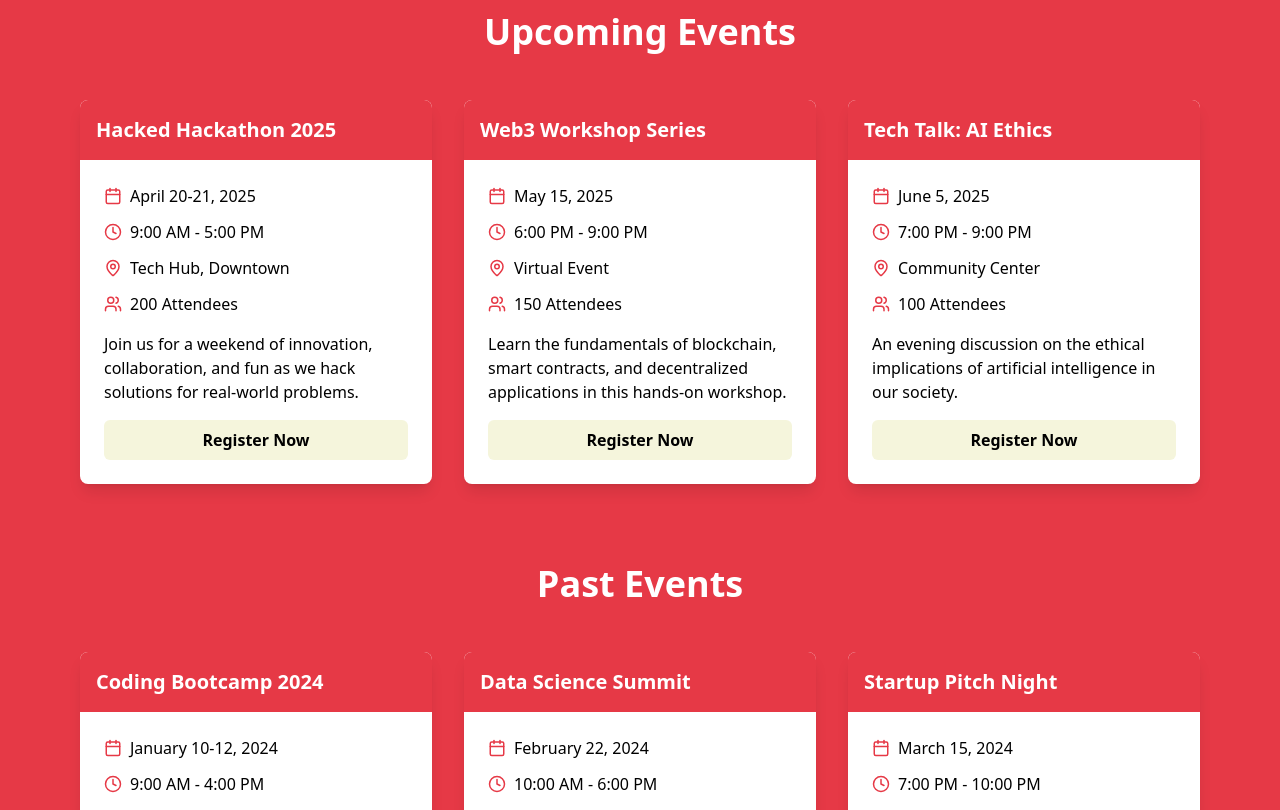
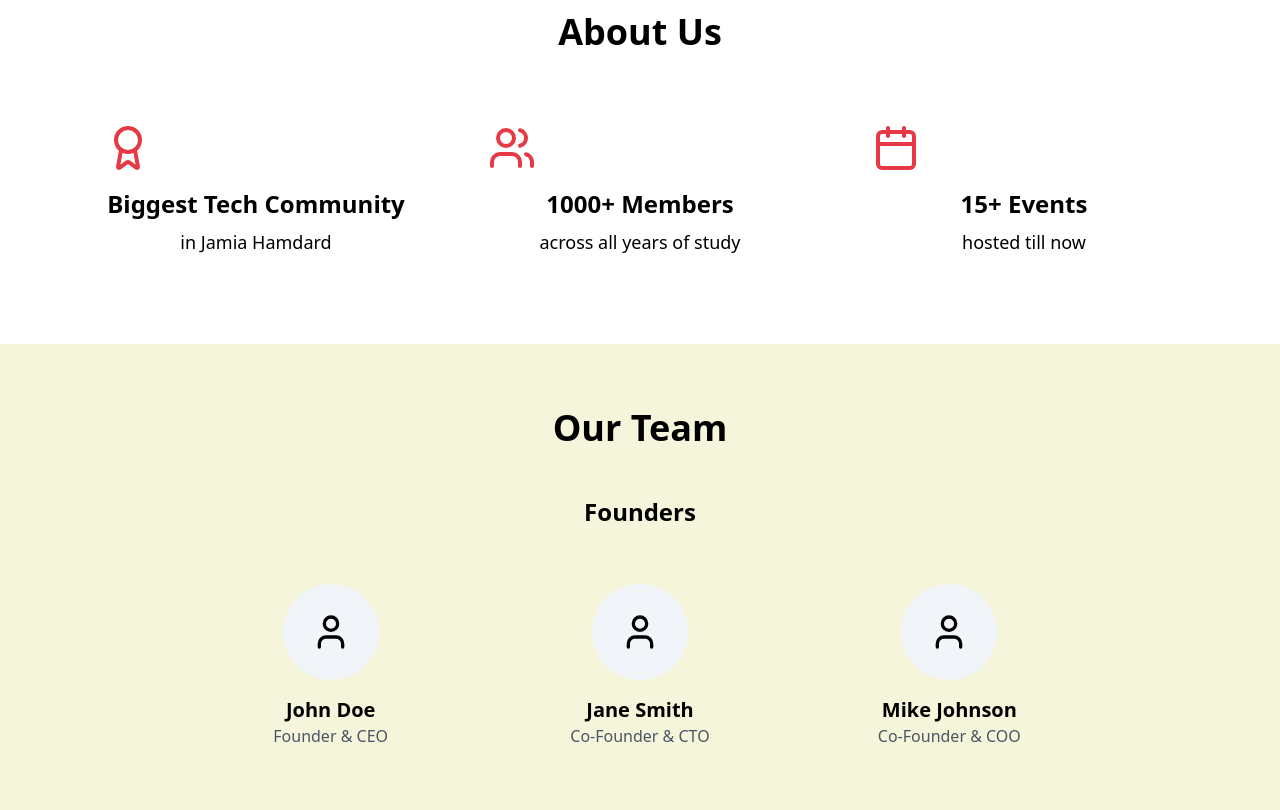
Before and after one commit to saadakhtr29/Hacked-Community-Website, a React (Vite) app: page / in a window 1280 px wide. Shown: the part 980-1790 px from the top of the page. Built offline with nearby package versions, Linux system fonts and the light colour scheme.

Commit message:
feat: Add about and team sections
Adds about and team sections to the homepage, including highlights, founder/team member displays, and a call to action for joining.

```diff
--- /dev/null
+++ b/src/components/About.tsx
@@ -0,0 +1,44 @@
+
+import React from 'react';
+import { Users, Calendar, Award } from 'lucide-react';
+
+const About = () => {
+  const highlights = [
+    {
+      icon: <Award className="w-12 h-12 text-hacked-red mb-4" />,
+      title: "Biggest Tech Community",
+      description: "in Jamia Hamdard"
+    },
+    {
+      icon: <Users className="w-12 h-12 text-hacked-red mb-4" />,
+      title: "1000+ Members",
+      description: "across all years of study"
+    },
+    {
+      icon: <Calendar className="w-12 h-12 text-hacked-red mb-4" />,
+      title: "15+ Events",
+      description: "hosted till now"
+    }
+  ];
+
+  return (
+    <div className="text-center">
+      <h2 className="text-4xl font-bold mb-12">About Us</h2>
+      <div className="grid grid-cols-1 md:grid-cols-3 gap-8 max-w-6xl mx-auto">
+        {highlights.map((highlight, index) => (
+          <div
+            key={index}
+            className="p-6 rounded-lg transform transition-all duration-300 hover:-translate-y-2 animate-fade-in"
+            style={{ animationDelay: `${index * 200}ms` }}
+          >
+            {highlight.icon}
+            <h3 className="text-2xl font-bold mb-2">{highlight.title}</h3>
+            <p className="text-lg">{highlight.description}</p>
+          </div>
+        ))}
+      </div>
+    </div>
+  );
+};
+
+export default About;
--- a/src/components/Navbar.tsx
+++ b/src/components/Navbar.tsx
@@ -26,6 +26,8 @@ const Navbar = () => {
 
   const navItems = [
     { name: 'Home', href: '#hero' },
+    { name: 'About', href: '#about' },
+    { name: 'Team', href: '#team' },
     { name: 'Events', href: '#events' },
     { name: 'Blog', href: '#blog' },
     { name: 'Contact', href: '#contact' },
--- a/src/components/Section.tsx
+++ b/src/components/Section.tsx
@@ -1,11 +1,10 @@
-
 import React, { useEffect, useRef, ReactNode } from 'react';
 
 interface SectionProps {
   id: string;
   className?: string;
   children: ReactNode;
-  backgroundColor: 'beige' | 'red' | 'black';
+  backgroundColor: 'beige' | 'red' | 'black' | 'white';
   textColor?: 'white' | 'black';
 }
 
@@ -46,6 +45,7 @@ const Section: React.FC<SectionProps> = ({
     beige: 'bg-hacked-beige',
     red: 'bg-hacked-red',
     black: 'bg-hacked-black',
+    white: 'bg-white',
   };
 
   const textColorMap = {
--- /dev/null
+++ b/src/components/Team.tsx
@@ -0,0 +1,115 @@
+
+import React from 'react';
+import { Avatar, AvatarImage, AvatarFallback } from './ui/avatar';
+import { User } from 'lucide-react';
+
+interface TeamMember {
+  name: string;
+  role: string;
+  image?: string;
+}
+
+const Team = () => {
+  const founders: TeamMember[] = [
+    { name: 'John Doe', role: 'Founder & CEO' },
+    { name: 'Jane Smith', role: 'Co-Founder & CTO' },
+    { name: 'Mike Johnson', role: 'Co-Founder & COO' }
+  ];
+
+  const teams = {
+    'Graphic Team': Array.from({ length: 10 }, (_, i) => ({
+      name: `Designer ${i + 1}`,
+      role: 'Graphic Designer'
+    })),
+    'Management Team': Array.from({ length: 10 }, (_, i) => ({
+      name: `Manager ${i + 1}`,
+      role: 'Event Manager'
+    })),
+    'Social Media Team': Array.from({ length: 10 }, (_, i) => ({
+      name: `Social ${i + 1}`,
+      role: 'Social Media Expert'
+    })),
+    'Mentor Team': Array.from({ length: 10 }, (_, i) => ({
+      name: `Mentor ${i + 1}`,
+      role: 'Technical Mentor'
+    })),
+    'Content Team': Array.from({ length: 10 }, (_, i) => ({
+      name: `Writer ${i + 1}`,
+      role: 'Content Creator'
+    }))
+  };
+
+  const TeamSection = ({ title, members }: { title: string; members: TeamMember[] }) => (
+    <div className="mb-16">
+      <h3 className="text-2xl font-bold mb-8">{title}</h3>
+      <div className="grid grid-cols-2 md:grid-cols-3 lg:grid-cols-5 gap-6">
+        {members.map((member, index) => (
+          <div
+            key={index}
+            className="flex flex-col items-center p-4 rounded-lg transform transition-all duration-300 hover:-translate-y-2 animate-fade-in"
+            style={{ animationDelay: `${index * 100}ms` }}
+          >
+            <Avatar className="w-20 h-20 mb-4">
+              <AvatarImage src={member.image} alt={member.name} />
+              <AvatarFallback>
+                <User className="w-8 h-8" />
+              </AvatarFallback>
+            </Avatar>
+            <h4 className="font-semibold text-center">{member.name}</h4>
+            <p className="text-sm text-gray-600 text-center">{member.role}</p>
+          </div>
+        ))}
+      </div>
+    </div>
+  );
+
+  return (
+    <div>
+      <h2 className="text-4xl font-bold mb-12 text-center">Our Team</h2>
+
+      {/* Founders Section */}
+      <div className="mb-16">
+        <h3 className="text-2xl font-bold mb-8 text-center">Founders</h3>
+        <div className="grid grid-cols-1 md:grid-cols-3 gap-8 max-w-4xl mx-auto">
+          {founders.map((founder, index) => (
+            <div
+              key={index}
+              className="flex flex-col items-center p-6 rounded-lg transform transition-all duration-300 hover:-translate-y-2 animate-fade-in"
+              style={{ animationDelay: `${index * 200}ms` }}
+            >
+              <Avatar className="w-24 h-24 mb-4">
+                <AvatarImage src={founder.image} alt={founder.name} />
+                <AvatarFallback>
+                  <User className="w-10 h-10" />
+                </AvatarFallback>
+              </Avatar>
+              <h4 className="text-xl font-semibold">{founder.name}</h4>
+              <p className="text-gray-600">{founder.role}</p>
+            </div>
+          ))}
+        </div>
+      </div>
+
+      {/* Team Sections */}
+      {Object.entries(teams).map(([title, members]) => (
+        <TeamSection key={title} title={title} members={members} />
+      ))}
+
+      {/* Join Us Section */}
+      <div className="text-center mt-20">
+        <h3 className="text-2xl font-bold mb-4">Want to join us?</h3>
+        <p className="text-lg mb-8">Click the button below and register through our form</p>
+        <a
+          href="#"
+          target="_blank"
+          rel="noopener noreferrer"
+          className="inline-block bg-hacked-red text-white px-8 py-3 rounded-md font-semibold hover:bg-opacity-90 transition-colors"
+        >
+          Join Our Community
+        </a>
+      </div>
+    </div>
+  );
+};
+
+export default Team;
--- a/src/pages/Index.tsx
+++ b/src/pages/Index.tsx
@@ -3,6 +3,8 @@ import React, { useEffect } from 'react';
 import Navbar from '@/components/Navbar';
 import Section from '@/components/Section';
 import Hero from '@/components/Hero';
+import About from '@/components/About';
+import Team from '@/components/Team';
 import Events from '@/components/Events';
 import Blog from '@/components/Blog';
 import ContactForm from '@/components/ContactForm';
@@ -41,6 +43,16 @@ const Index = () => {
           <Hero />
         </Section>
 
+        {/* About Section */}
+        <Section id="about" backgroundColor="white" textColor="black">
+          <About />
+        </Section>
+
+        {/* Team Section */}
+        <Section id="team" backgroundColor="beige" textColor="black">
+          <Team />
+        </Section>
+
         {/* Events Section */}
         <Section id="events" backgroundColor="red" textColor="white">
           <Events />
```
